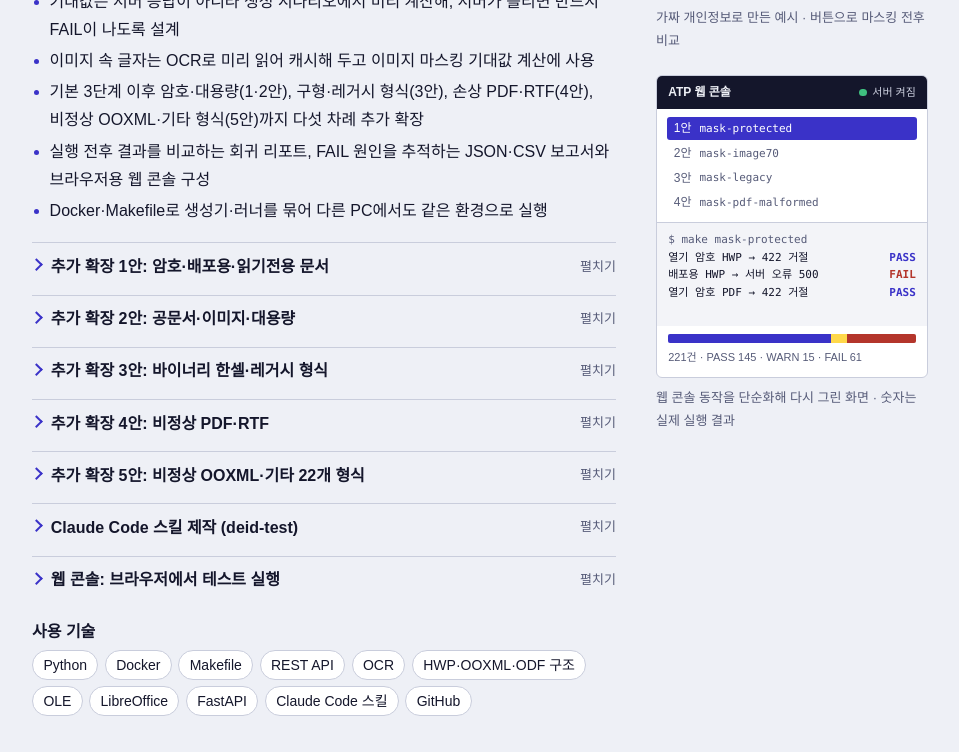
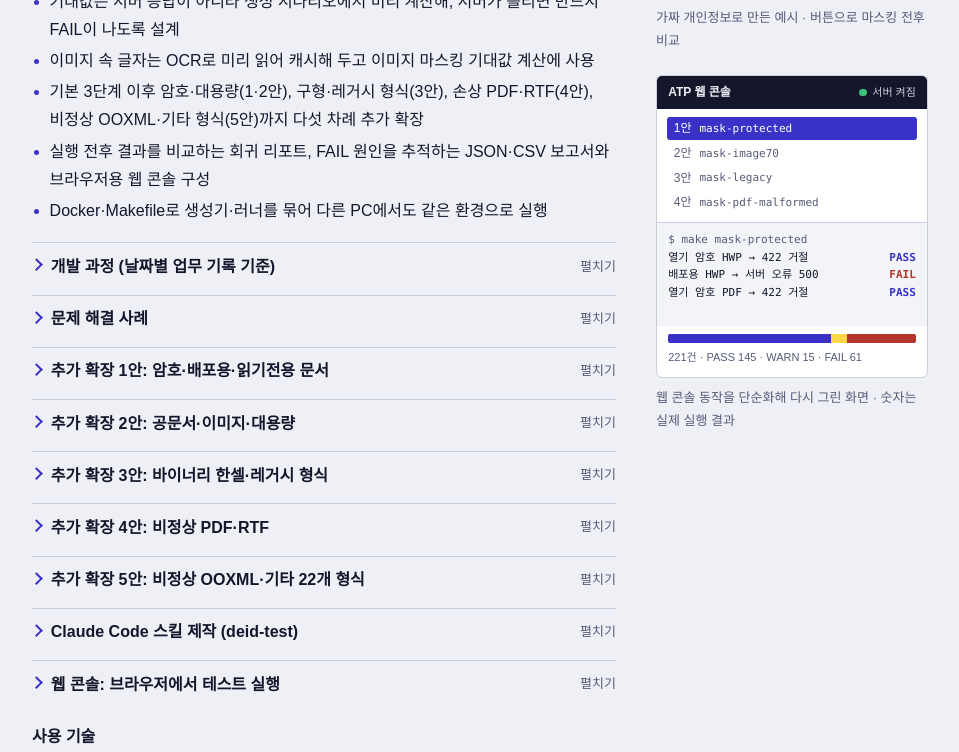
Before and after one commit to hooni9807/portfolio, a plain HTML site: page index.html in a window 1280 px wide. Shown: the part 4778-5530 px from the top of the page, without its empty margins (264-1223 px from the left). Drawn offline with Linux system fonts and the light colour scheme; a web font is replaced by a local one.

Commit message:
문서 비식별 자동 테스트: 날짜별 개발 과정과 문제 해결 사례 추가
Co-Authored-By: Claude Opus 5.5 <noreply@anthropic.com>

```diff
--- a/index.html
+++ b/index.html
@@ -314,6 +314,27 @@ const projects = [
        '실행 전후 결과를 비교하는 회귀 리포트, FAIL 원인을 추적하는 JSON·CSV 보고서와 브라우저용 웹 콘솔 구성',
        'Docker·Makefile로 생성기·러너를 묶어 다른 PC에서도 같은 환경으로 실행'],
   extra:[
+   {h:'개발 과정 (날짜별 업무 기록 기준)', items:[
+     '<b>09.04 ~ 09.08</b> 테스트 환경과 비식별 서버 컨테이너 구성. 텍스트·DOCX·PPTX·XLSX 생성기와 러너, 13개 시나리오 작성',
+     '<b>09.09 ~ 09.11</b> PDF·DOC·XLS·PPT·ODF·한컴 5종 생성기 추가로 14개 형식 완성. OOXML 1차 결과 docx 397/403, pptx 413/416. Docker 패키지로 배포',
+     '<b>09.14 ~ 09.18</b> 2차 OLE(문서 속 문서) 생성기를 만들고 OOXML·바이너리·ODF·한컴 조합을 하나씩 검증',
+     '<b>09.22 ~ 09.29</b> 3차 확장 기능(머리말·각주·메모·SmartArt·양식 등)을 전 형식에 추가. 기대값과 서버 로그 3,595/3,595 일치 확인',
+     '<b>10.02 ~ 10.07</b> 기대값 체계 전면 재정비(567개 파일). OLE 조합을 14×14 = 196개로 확장하고 명령 714개를 실행 없이 검증',
+     '<b>10.12 ~ 10.15</b> 다른 PC에서도 서버에 붙어 돌 수 있는 실행 스크립트 작성, 생성기 Docker 레이어 301 → 9. 서버 결함 분석·이슈 등록, FAIL 보고서 자동 생성',
+     '<b>10.19 ~ 10.26</b> Claude 스킬 제작, 힙·응답 시간 측정. 암호·읽기전용 묶음, 대용량 10~50MB 문서 70개(약 2.0GB, 2분 32초 생성) 140건 모두 HTTP 200, 힙 테스트 210건 실패 0',
+     '<b>10.27 ~ 11.05</b> 공공기관 공문서 수집, 이미지 7개 형식을 문서에 넣는 테스트. 피드백을 반영한 산출물 전달',
+     '<b>11.09 ~ 11.16</b> 회의에서 정한 레거시·구형 바이너리 트랙 진행, 웹 콘솔과 더블클릭 실행기 제작, RTF 세트 재작성',
+     '<b>11.20 ~ 11.23</b> 비정상 PDF 104종, 비정상 OOXML·기타 22개 형식 문서 세트와 스트레스 문서 제작']},
+   {h:'문제 해결 사례', items:[
+     '<b>기대값이 0인 파일 187개</b> — 기대값 생성기가 HWP 본문, DOC·XLS 속 문서, 이미지 글자를 못 읽고 공유 문자열을 한 번만 세고 있었음. 생성기를 고치고 OCR 캐시와 공통 함수로 통일(하드코딩 약 300줄 삭제) → 0인 파일 187개 → 2개, 567개 파일 수정',
+     '<b>서버 결과로 기대값을 덮어쓰던 스크립트</b> — 서버가 틀려도 PASS가 나는 구조여서 삭제하고, 짝이 없는 기대값 167개 정리. “기대값은 계산한 값만 쓴다”는 원칙을 세워 이후 Claude 스킬 규칙에도 반영',
+     '<b>±1 차이 원인 오진 바로잡기</b> — 분석 보고서는 서버가 문단 경계를 넘어 매칭한다고 봤지만, 문서 XML을 직접 열어 보니 같은 문단 안의 탭을 서버가 무시하는 것이 원인. 원인을 정정해 서버 이슈로 등록하고 생성기 회귀 테스트 4건 추가',
+     '<b>한컴 캡션·차트가 가려지지 않음</b> — 결과 파일을 열어 캡션 속 이름이 남은 것과 HWP 차트 17건 중 2건만 처리된 것을 확인. 기대값을 낮추면 개인정보가 남아도 통과하므로 그대로 두고 서버 이슈 4건 등록',
+     '<b>정상 거절을 FAIL로 판정</b> — 열기 암호 문서는 HTTP 422가 맞는데, 서버가 422에는 건수 헤더를 붙이지 않아 러너가 누락으로 판정. 판정 로직 수정 → 117건(104 + 13)이 FAIL에서 PASS로 바로잡힘',
+     '<b>검사 대상 0개인데 성공으로 끝남</b> — 한컴 생성 목록이 매번 덮어써져 HWP만 남고, CELL·HWDT·HWPX·SHOW 마스킹이 파일 0개로 조용히 끝나던 문제를 찾아 목록을 합치도록 수정',
+     '<b>힙 값 286건 중 3건만 기록</b> — GC 로그 방식 대신 50ms 간격 jstat 샘플링으로 바꿔 286/286 기록',
+     '<b>13만 줄 로그를 손으로 뒤지던 FAIL 추적</b> — 요청 시각(ms)과 스레드로 해당 요청 로그를 자동 추출해 보고서에 첨부. 재귀 OLE FAIL 8건이 모두 “HWP OLE 처리 실패” 한 원인임이 바로 드러남',
+     '<b>PDF 서버 메모리 부족 경계 찾기</b> — 20MB 문자열 PDF 하나로 서버가 OutOfMemoryError로 멈추는 것을 확인하고, 1MB·5MB 단계 문서(13/13 PASS)로 경계가 5~20MB 사이임을 좁혀 보고']},
    {h:'추가 확장 1안: 암호·배포용·읽기전용 문서', items:[
      '1차 14개 형식의 통합 문서를 열기 암호·배포용·읽기전용으로 바꾼 시험 문서 묶음과 기대값을 만들어, 서버가 열 수 없는 문서는 422로 거절하는지, 읽기전용은 그대로 마스킹하는지 확인',
      '서버는 오류 응답에 마스킹 건수 헤더를 붙이지 않는데 러너가 이를 누락으로 판정하던 문제를 찾아, 기대한 4xx·5xx 응답이면 0건으로 보도록 판정 로직을 수정 → 열기 암호 문서 117건이 정상적으로 PASS',
```
